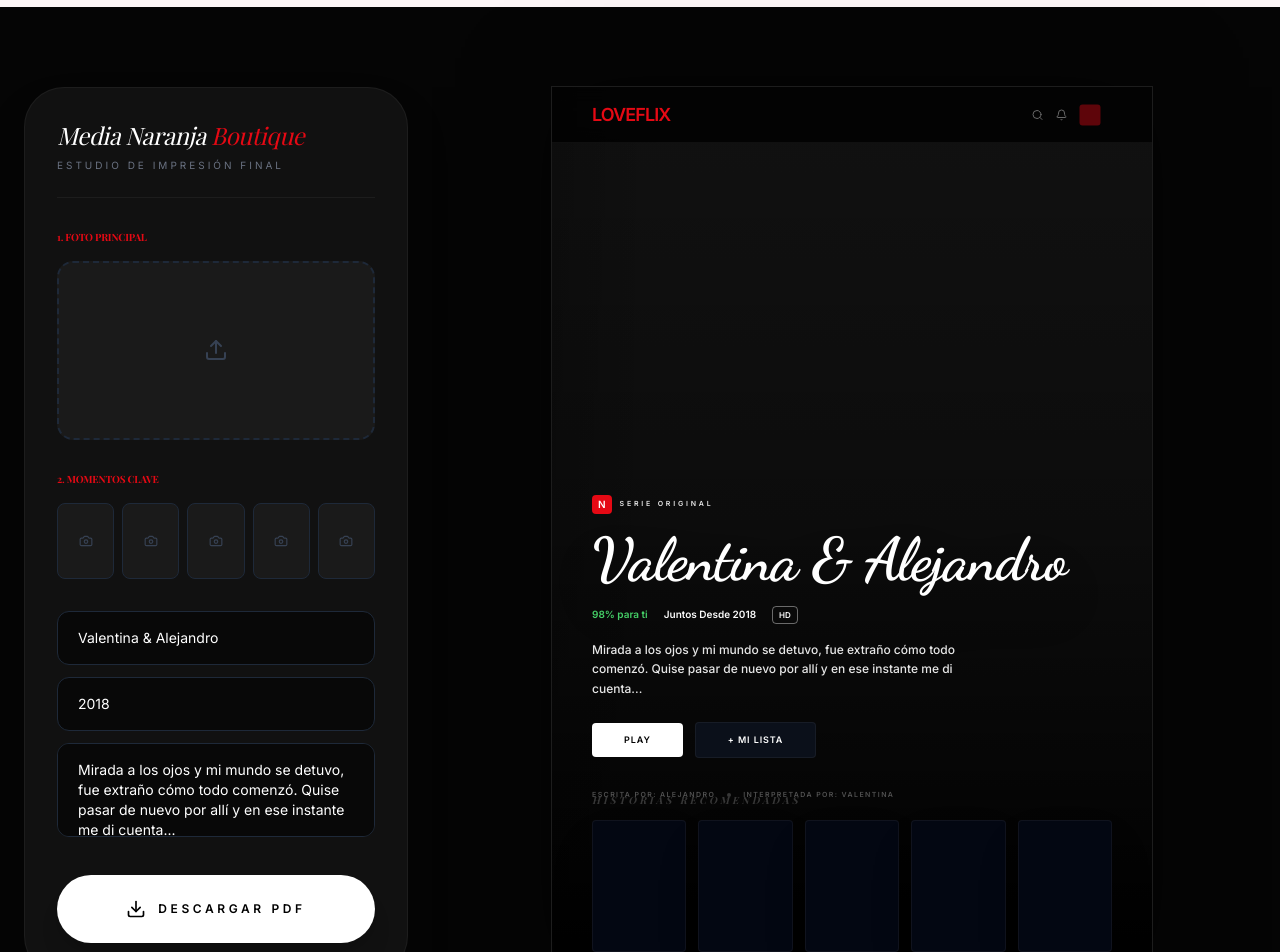
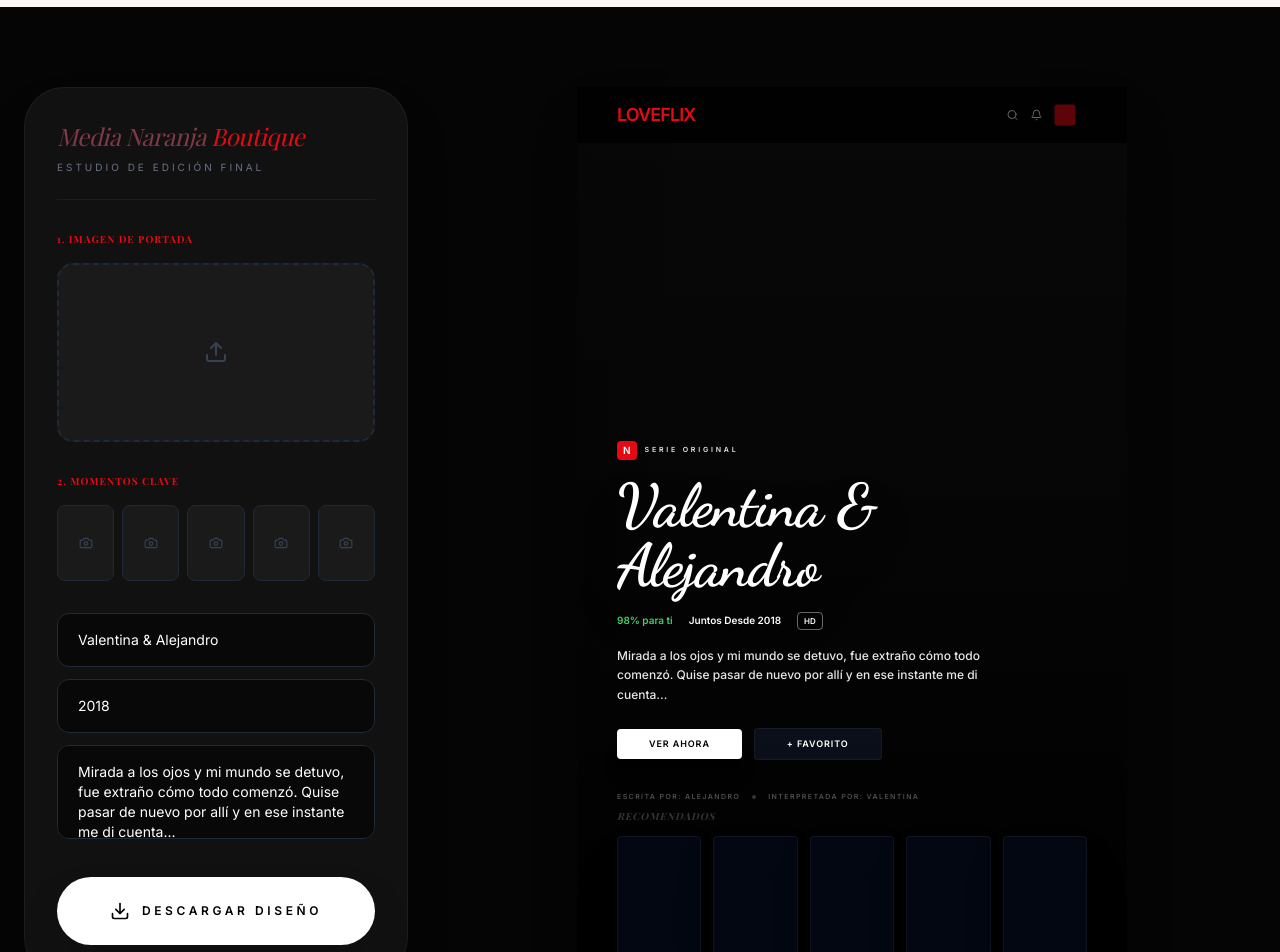
Before and after one commit to ritohp/MediaNaranja, a React (Vite) app: page /personalizar-cuadro in a window 1280 px wide. Shown: the part 140-1092 px from the top of the page. Built offline with nearby package versions, Linux system fonts and the light colour scheme; a web font is replaced by a local one.

Commit message:
Sync Boutique 19/04/2026 21:57:59.80

```diff
--- a/src/pages/MemoryCustomizer.tsx
+++ b/src/pages/MemoryCustomizer.tsx
@@ -26,26 +26,15 @@ export default function MemoryCustomizer() {
           const canvas = document.createElement('canvas');
           let width = img.width;
           let height = img.height;
-          const MAX_SIZE = 1200; // Bajamos un poco más para seguridad total
-
-          if (width > height) {
-            if (width > MAX_SIZE) {
-              height *= MAX_SIZE / width;
-              width = MAX_SIZE;
-            }
-          } else {
-            if (height > MAX_SIZE) {
-              width *= MAX_SIZE / height;
-              height = MAX_SIZE;
-            }
-          }
-
+          const MAX = 1200;
+          if (width > height && width > MAX) { height *= MAX / width; width = MAX; }
+          else if (height > MAX) { width *= MAX / height; height = MAX; }
           canvas.width = width;
           canvas.height = height;
           const ctx = canvas.getContext('2d');
           if (ctx) {
             ctx.drawImage(img, 0, 0, width, height);
-            resolve(canvas.toDataURL('image/jpeg', 0.7)); // Compresión óptima
+            resolve(canvas.toDataURL('image/jpeg', 0.7));
           }
         };
         img.src = e.target?.result as string;
@@ -57,43 +46,42 @@ export default function MemoryCustomizer() {
   const handlePhotoUpload = async (e: React.ChangeEvent<HTMLInputElement>, index?: number) => {
     const file = e.target.files?.[0];
     if (file) {
-      const optimizedBase64 = await optimizeImage(file);
-      if (index === undefined) setMainPhoto(optimizedBase64);
+      const optimized = await optimizeImage(file);
+      if (index === undefined) setMainPhoto(optimized);
       else {
         const newGallery = [...galleryPhotos];
-        newGallery[index] = optimizedBase64;
+        newGallery[index] = optimized;
         setGalleryPhotos(newGallery);
       }
     }
   };
 
   const exportPDF = async () => {
-    if (!previewRef.current) return;
+    const area = document.getElementById('capture-area'); // Buscador directo por ID
+    if (!area) {
+        alert("Error: No se encontró el área de diseño.");
+        return;
+    }
+
     setIsExporting(true);
 
     try {
-        // Aseguramos que el usuario esté arriba para evitar fallos de posición
-        window.scrollTo(0, 0);
-        await new Promise(resolve => setTimeout(resolve, 500));
+        const w = area.offsetWidth;
+        const h = area.offsetHeight;
 
-        const canvas = await html2canvas(previewRef.current, {
-            scale: 1.5,
+        // Esperamos un momento para el renderizado
+        await new Promise(r => setTimeout(r, 600));
+
+        const canvas = await html2canvas(area, {
+            scale: 2,
             useCORS: true,
             backgroundColor: '#000000',
+            width: w,
+            height: h,
             logging: false,
-            // Truco maestro: Forzamos dimensiones fijas para la captura independientemente de la pantalla
-            width: previewRef.current.offsetWidth,
-            height: previewRef.current.offsetHeight,
-            onclone: (clonedDoc) => {
-                const el = clonedDoc.getElementById('capture-area');
-                if (el) {
-                    el.style.width = '800px'; // Tamaño controlado para el clon
-                    el.style.height = '1131px'; // Proporción A4 exacta para el clon
-                }
-            }
         });
 
-        const imgData = canvas.toDataURL('image/jpeg', 0.75);
+        const imgData = canvas.toDataURL('image/jpeg', 0.8);
         const pdf = new jsPDF({
             orientation: 'p',
             unit: 'mm',
@@ -101,10 +89,10 @@ export default function MemoryCustomizer() {
         });
 
         pdf.addImage(imgData, 'JPEG', 0, 0, 210, 297);
-        pdf.save(`Boutique_Naranja_${Date.now()}.pdf`);
+        pdf.save(`Diseño_Personalizado_${Date.now()}.pdf`);
     } catch (err: any) {
-        console.error("PDF Error:", err);
-        alert(`Error técnico: ${err.message || 'Memoria'}). Intenta subir fotos de menos de 1MB o usa una ventana de incógnito.`);
+        console.error("Export Error:", err);
+        alert(`Error técnico: ${err.message || 'Error en proceso'}. Por favor intenta de nuevo.`);
     } finally {
         setIsExporting(false);
     }
@@ -123,23 +111,23 @@ export default function MemoryCustomizer() {
         <div className="xl:col-span-4 space-y-6">
           <div className="bg-[#111] p-8 rounded-[2.5rem] border border-white/5 space-y-8 shadow-2xl">
             <header className="border-b border-white/5 pb-6">
-                <h1 className="text-2xl font-serif italic text-white leading-tight">Media Naranja <span className="text-[#E50914]">Boutique</span></h1>
-                <p className="text-gray-500 text-[10px] uppercase tracking-[0.3em] mt-2">Estudio de Impresión Final</p>
+                <h1 className="text-2xl font-serif italic">Media Naranja <span className="text-[#E50914]">Boutique</span></h1>
+                <p className="text-gray-500 text-[10px] uppercase tracking-[0.3em] mt-2">Estudio de Edición Final</p>
             </header>
 
             <section className="space-y-4">
-              <h3 className="text-[10px] font-black uppercase text-[#E50914]">1. Foto Principal</h3>
-              <div onClick={() => document.getElementById('main-upload')?.click()} className="w-full aspect-video bg-[#1a1a1a] rounded-2xl border-2 border-dashed border-gray-800 flex items-center justify-center cursor-pointer hover:border-[#E50914] overflow-hidden">
+              <h3 className="text-[10px] font-black uppercase text-[#E50914] tracking-widest">1. Imagen de Portada</h3>
+              <div onClick={() => document.getElementById('main-upload')?.click()} className="w-full aspect-video bg-[#1a1a1a] rounded-2xl border-2 border-dashed border-gray-800 flex items-center justify-center cursor-pointer hover:border-[#E50914] overflow-hidden transition-all">
                 {mainPhoto ? <img src={mainPhoto} className="w-full h-full object-cover" /> : <Upload className="text-gray-700" />}
                 <input type="file" id="main-upload" hidden onChange={(e) => handlePhotoUpload(e)} />
               </div>
             </section>
 
             <section className="space-y-4">
-              <h3 className="text-[10px] font-black uppercase text-[#E50914]">2. Momentos Clave</h3>
+              <h3 className="text-[10px] font-black uppercase text-[#E50914] tracking-widest">2. Momentos Clave</h3>
               <div className="grid grid-cols-5 gap-2">
                 {galleryPhotos.map((photo, i) => (
-                  <div key={i} onClick={() => document.getElementById(`gallery-${i}`)?.click()} className="aspect-[3/4] bg-[#1a1a1a] rounded-lg border border-gray-800 flex items-center justify-center cursor-pointer hover:border-[#E50914] overflow-hidden">
+                  <div key={i} onClick={() => document.getElementById(`gallery-${i}`)?.click()} className="aspect-[3/4] bg-[#1a1a1a] rounded-lg border border-gray-800 flex items-center justify-center cursor-pointer hover:border-[#E50914] overflow-hidden transition-all">
                     {photo ? <img src={photo} className="w-full h-full object-cover" /> : <Camera size={14} className="text-gray-700" />}
                     <input type="file" id={`gallery-${i}`} hidden onChange={(e) => handlePhotoUpload(e, i)} />
                   </div>
@@ -148,37 +136,36 @@ export default function MemoryCustomizer() {
             </section>
 
             <section className="space-y-3">
-              <input type="text" value={names} onChange={(e) => setNames(e.target.value)} placeholder="Nombres" className="w-full bg-[#080808] border border-gray-800 rounded-xl px-5 py-4 outline-none focus:border-[#E50914] text-sm" />
-              <input type="text" value={date} onChange={(e) => setDate(e.target.value)} placeholder="Año (ej: 2020)" className="w-full bg-[#080808] border border-gray-800 rounded-xl px-5 py-4 outline-none focus:border-[#E50914] text-sm" />
-              <textarea value={synopsis} onChange={(e) => setSynopsis(e.target.value)} rows={3} placeholder="Danos una sinopsis..." className="w-full bg-[#080808] border border-gray-800 rounded-xl px-5 py-4 outline-none focus:border-[#E50914] text-sm resize-none"></textarea>
+              <input type="text" value={names} onChange={(e) => setNames(e.target.value)} placeholder="Nombres" className="w-full bg-[#080808] border border-gray-800 rounded-xl px-5 py-4 outline-none focus:border-[#E50914] text-sm text-white" />
+              <input type="text" value={date} onChange={(e) => setDate(e.target.value)} placeholder="Año" className="w-full bg-[#080808] border border-gray-800 rounded-xl px-5 py-4 outline-none focus:border-[#E50914] text-sm text-white" />
+              <textarea value={synopsis} onChange={(e) => setSynopsis(e.target.value)} rows={3} placeholder="Sinopsis..." className="w-full bg-[#080808] border border-gray-800 rounded-xl px-5 py-4 outline-none focus:border-[#E50914] text-sm text-white resize-none"></textarea>
             </section>
 
-            <button onClick={exportPDF} disabled={isExporting} className={`w-full py-6 bg-white text-black rounded-full font-black text-xs uppercase tracking-[0.3em] transition-all flex items-center justify-center gap-3 shadow-xl ${isExporting ? 'opacity-50' : 'hover:bg-red-50'}`}>
-              {isExporting ? <><Loader2 className="animate-spin" size={20} /> Generando...</> : <><Download size={20} /> Descargar PDF</>}
+            <button onClick={exportPDF} disabled={isExporting} className={`w-full py-6 bg-white text-black rounded-full font-black text-xs uppercase tracking-[0.3em] transition-all flex items-center justify-center gap-3 shadow-2xl ${isExporting ? 'opacity-50' : 'hover:scale-[1.02] active:scale-95'}`}>
+              {isExporting ? <><Loader2 className="animate-spin" size={20} /> Preparando PDF...</> : <><Download size={20} /> DESCARGAR DISEÑO </>}
             </button>
           </div>
         </div>
 
-        {/* ÁREA DE RENDERIZADO (PROTEGIDA) */}
-        <div className="xl:col-span-8 flex justify-center">
+        {/* ÁREA DE CAPTURA (ESTÁTICA PARA MÁXIMA COMPATIBILIDAD) */}
+        <div className="xl:col-span-8 flex justify-center sticky top-24">
           <div
-            ref={previewRef}
             id="capture-area"
-            className="w-full max-w-[600px] aspect-[1/1.414] bg-black shadow-[0_0_80px_rgba(0,0,0,0.5)] relative overflow-hidden ring-1 ring-white/10"
+            className="w-full max-w-[550px] aspect-[1/1.414] bg-black shadow-2xl relative overflow-hidden"
           >
-            {/* BACKGROUND */}
+            {/* PORTADA */}
             <div className="absolute inset-0 z-0">
                {mainPhoto ? (
                  <img src={mainPhoto} className="w-full h-full object-cover object-center" />
                ) : (
-                 <div className="w-full h-full bg-[#111]"></div>
+                 <div className="w-full h-full bg-[#080808]"></div>
                )}
-               <div className="absolute inset-0 bg-gradient-to-t from-black via-black/30 to-transparent"></div>
-               <div className="absolute inset-y-0 left-0 w-1/3 bg-gradient-to-r from-black/20 via-transparent to-transparent"></div>
+               <div className="absolute inset-0 bg-gradient-to-t from-black via-black/40 to-transparent"></div>
+               <div className="absolute inset-y-0 left-0 w-1/2 bg-gradient-to-r from-black/20 via-transparent to-transparent"></div>
             </div>
 
-            {/* TOP LOGO */}
-            <header className="absolute top-0 inset-x-0 h-14 flex items-center justify-between px-10 z-50 bg-black/80 backdrop-blur-sm border-b border-white/5">
+            {/* HEADER */}
+            <header className="absolute top-0 inset-x-0 h-14 flex items-center justify-between px-10 z-50 bg-black/80 backdrop-blur-sm">
                <div className="text-[#E50914] text-lg font-black tracking-tighter">LOVEFLIX</div>
                <div className="flex gap-4 items-center opacity-40 scale-75 text-white">
                  <Search size={16}/> <Bell size={16}/>
@@ -186,7 +173,7 @@ export default function MemoryCustomizer() {
                </div>
             </header>
 
-            {/* TEXT CONTENT */}
+            {/* TEXTOS PROCESADOS */}
             <div className="absolute inset-x-10 bottom-44 z-40 space-y-4">
                 <div className="flex items-center gap-2">
                   <span className="bg-[#E50914] text-white text-[10px] font-black px-1.5 py-0.5 rounded-sm">N</span>
@@ -208,8 +195,8 @@ export default function MemoryCustomizer() {
                 </p>
 
                 <div className="flex items-center gap-3 pt-2">
-                    <div className="px-8 py-2.5 bg-white text-black rounded font-black text-[9px] uppercase tracking-widest">Play</div>
-                    <div className="px-8 py-2.5 bg-gray-900/60 text-white rounded font-black text-[9px] uppercase tracking-widest border border-white/5">+ Mi Lista</div>
+                    <div className="px-8 py-2 bg-white text-black rounded font-black text-[9px] uppercase tracking-widest shadow-xl">Ver Ahora</div>
+                    <div className="px-8 py-2 bg-gray-900/60 text-white rounded font-black text-[9px] uppercase tracking-widest border border-white/5">+ Favorito</div>
                 </div>
 
                 <div className="pt-4 text-[7px] font-bold text-white/30 uppercase tracking-[0.2em] flex items-center gap-3">
@@ -219,9 +206,9 @@ export default function MemoryCustomizer() {
                 </div>
             </div>
 
-            {/* GALLERIA INTERNA */}
+            {/* GALERÍA */}
             <div className="absolute inset-x-10 bottom-6 z-40">
-               <h4 className="text-[10px] font-black mb-3 uppercase tracking-[0.3em] text-white/20 italic">Historias recomendadas</h4>
+               <h4 className="text-[10px] font-black mb-3 uppercase tracking-[0.3em] text-white/20 italic tracking-widest">Recomendados</h4>
                <div className="grid grid-cols-5 gap-3">
                   {galleryPhotos.map((photo, i) => (
                     <div key={i} className="aspect-[3/4.2] bg-gray-950 rounded-sm border border-white/5 overflow-hidden shadow-2xl">
```
